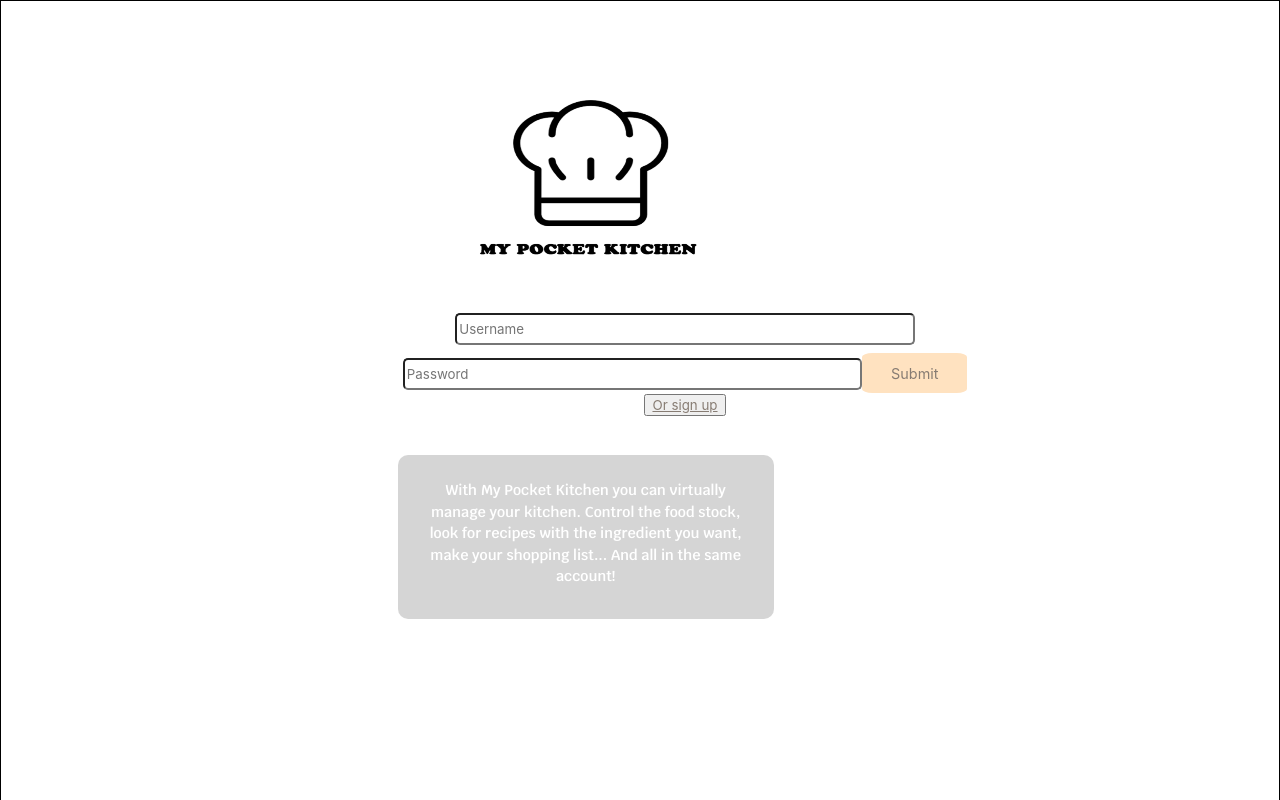
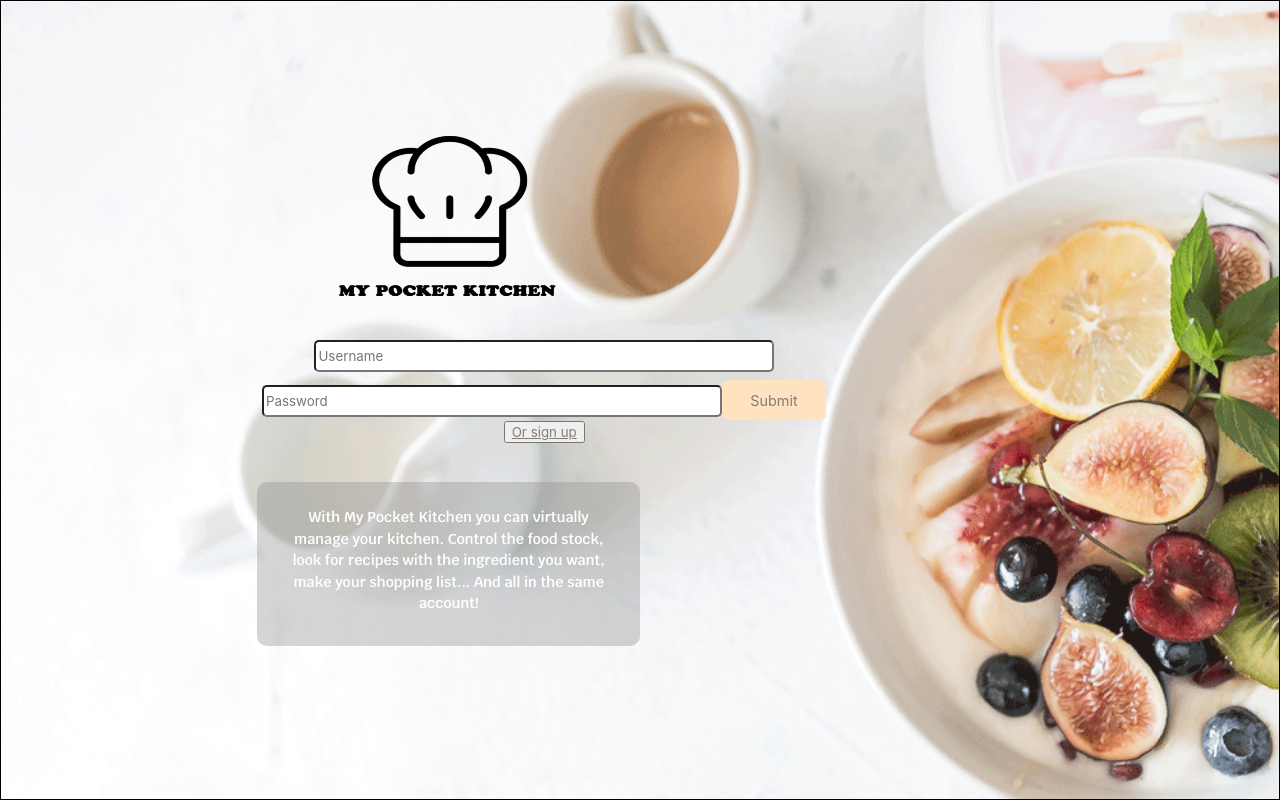
Before and after one commit to organization-final-project/my-pocket-kitchen, a React (Create React App) app in the folder client/: page / in a window 1280 px wide. Shown: the top 800 px of the page. Built offline with nearby package versions, Linux system fonts and the light colour scheme; no server answers; a web font is replaced by a local one.

Commit message:
change image and media queries in desktop version

```diff
--- a/client/src/components/auth/CardInformation.css
+++ b/client/src/components/auth/CardInformation.css
@@ -9,7 +9,7 @@
 
 @media(min-width:700px) {
     .information-card{
-        margin: -230vh 0 -200vh 30vw;
+        margin: -230vh 0 -200vh 20vw;
         width: 30%;
      }
 }
--- a/client/src/components/auth/Login.css
+++ b/client/src/components/auth/Login.css
@@ -49,18 +49,19 @@ a {
 
   @media (min-width:700px){
     .login{
-    background-image: none;
+    background-image: url("background-img-desktop.png");
+    background-color:rgba(241, 212, 192, 0.842);
     margin: 0 auto;
-    /* height: -500px; */
+    padding:0;
     width: 100vw;
      }
      .logo{
          width:20vw;
-         height:26vh;
-         margin:-110vh 0 0 35vw;
+         height:27vh;
+         margin:0vh 0 40vh 25vw;
      }
-     .form{
-         margin: -40vh 15vw 30vh 30vw;
+     .form-login{
+         margin: -40vh 15vw 30vh 20vw;
      }
 
   }
--- a/client/src/components/auth/Login.js
+++ b/client/src/components/auth/Login.js
@@ -37,7 +37,7 @@ export default class Login extends Component {
     return (
       <div className="login">
       <img className="logo" src="logo-provisional.png" alt=""/>
-      <form className="form" onSubmit={this.handleFormSubmit}>
+      <form className="form form-login" onSubmit={this.handleFormSubmit}>
         <input type="text" name="username" placeholder="Username" className="form__input" onChange={e => this.handleChange(e)} />
         <input type="password"name="password" placeholder="Password" className="form__input" onChange={e => this.handleChange(e)} />
 
```
Also changed, not shown: client/src/components/auth/background-img-desktop.png (added).
